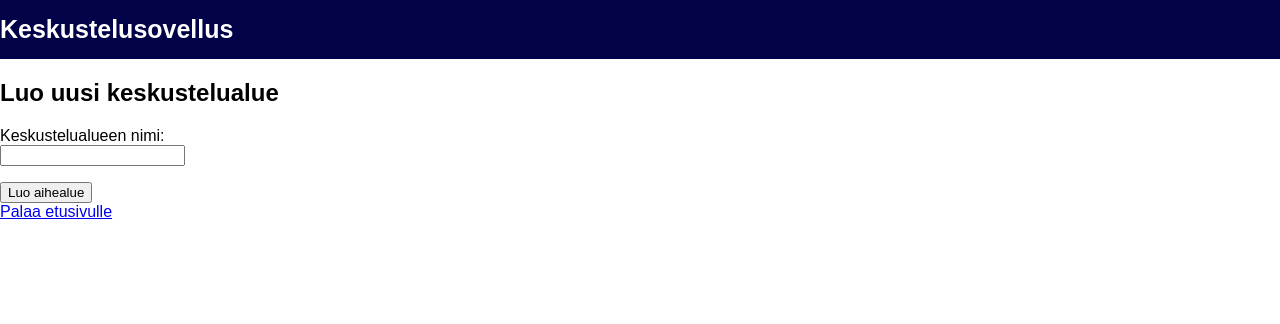
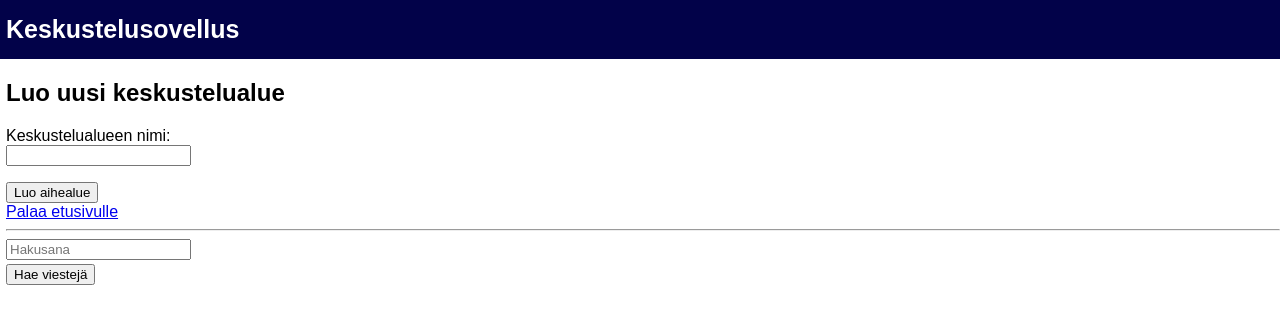
Before and after one commit to miikuel/Keskustelusovellus, a Flask app: page /new-topic in a window 1280 px wide. Shown: the top 324 px of the page. Run offline with Flask 3, Linux system fonts and the light colour scheme; the visitor is signed in with stand-in values (Sample User, id 1).

Commit message:
Made small styling improvements and structured the code better using the layout.html template

```diff
--- a/static/css/main.css
+++ b/static/css/main.css
@@ -1,13 +1,18 @@
 body {
     font-family: Arial;
-    margin: 0px;
+    margin: 0px 0px 0px 6px;
 
 }
 
 .app-title {
-    padding: 15px 0px;
+    margin-left: -6px;
+    padding: 15px 6px;
     font-size: 25px;
     font-weight: 600;
     background-color: rgb(2, 2, 73);
     color: white;
 }
+
+.search-button {
+    margin-top: 4px
+}
--- a/templates/layout.html
+++ b/templates/layout.html
@@ -10,5 +10,13 @@
     <body>
         <div class="app-title">Keskustelusovellus</div>
         {% block content %}{% endblock %}
+        {% if session.username %}
+        <form action="/result" method="GET">
+            <hr>
+            <input type="text" name="query" placeholder="Hakusana">
+            <br>
+            <input type="submit" value="Hae viestejä" class="search-button">
+        </form>
+        {% endif %}
     </body>
 </html>
```
Also changed, not shown: templates/index.html (+0 -7 lines).
